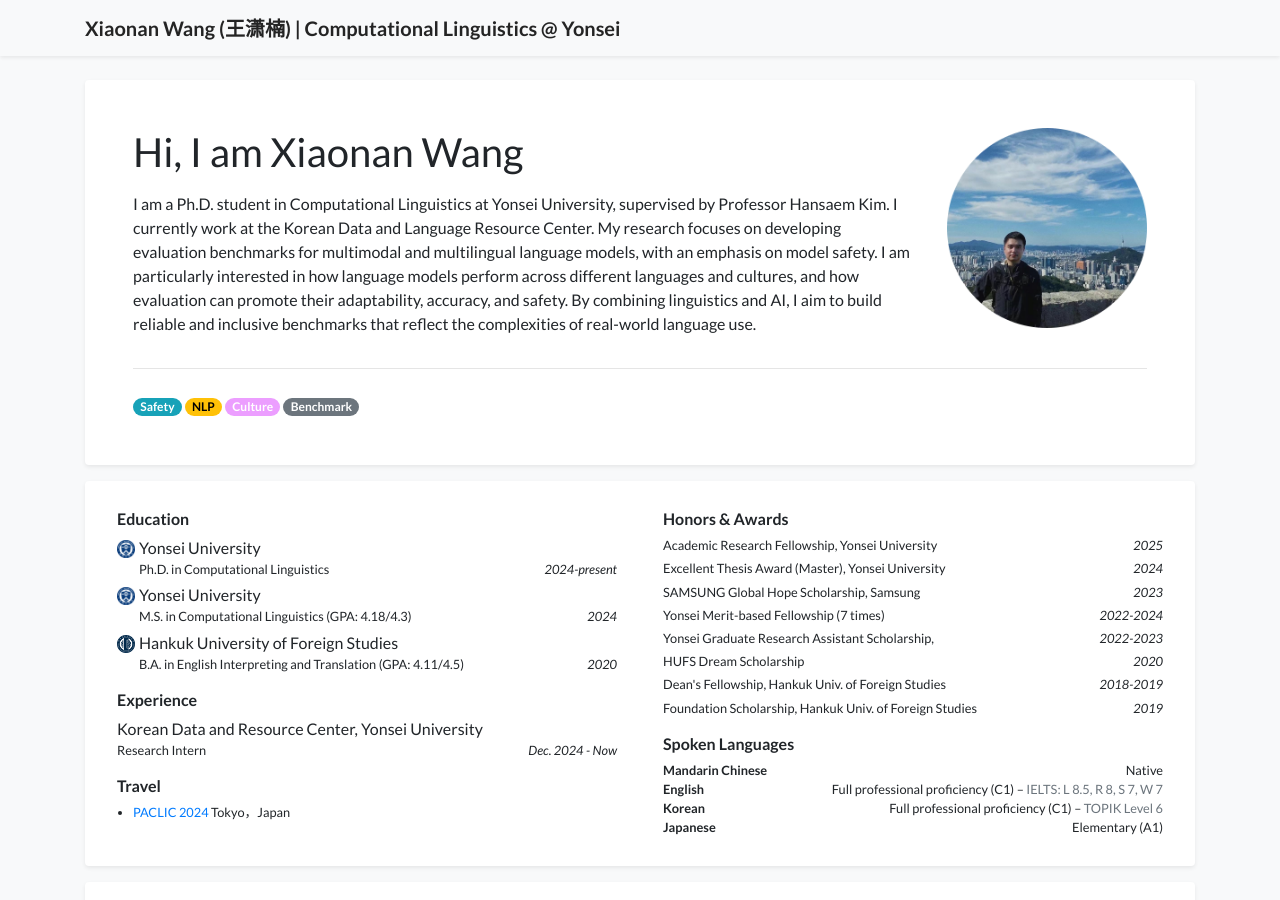
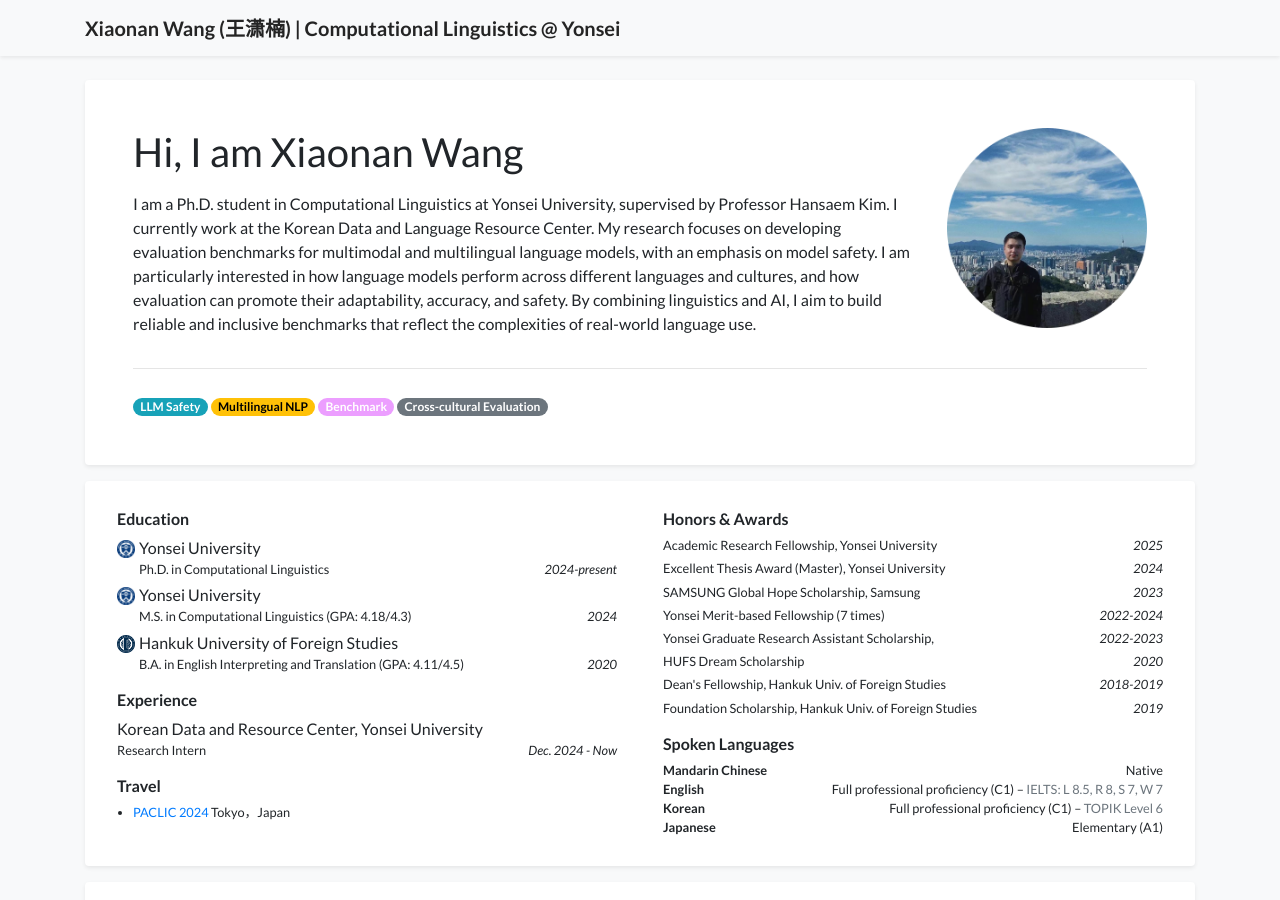
Before and after one commit to wangxiaonan-git/wangxiaonan-git.github.io, a Jekyll site: the page built from index.html, in a window 1280 px wide and 900 px high. Built offline with Jekyll 4.4.1, drawn with Linux system fonts in a browser that asks for light colours; a style sheet for code colours, icons or effects is not loaded.

Commit message:
Update profile_card.html

```diff
--- a/_includes/widgets/profile_card.html
+++ b/_includes/widgets/profile_card.html
@@ -40,10 +40,10 @@
                     <div class="col">
                         <!-- Research interest tags -->
                         <div class="text-profile-bio mt-2">
-                            <span class="badge badge-pill" style="background-color:#17a2b8; color: white;">Safety</span>
-                            <span class="badge badge-pill" style="background-color:#ffc107; color: black;">NLP</span>
-                            <span class="badge badge-pill" style="background-color:#ec9eff; color: white;">Culture</span>
-                            <span class="badge badge-pill" style="background-color:#6c757d; color: white;">Benchmark</span>
+                            <span class="badge badge-pill" style="background-color:#17a2b8; color: white;">LLM Safety</span>
+                            <span class="badge badge-pill" style="background-color:#ffc107; color: black;">Multilingual NLP</span>
+                            <span class="badge badge-pill" style="background-color:#ec9eff; color: white;">Benchmark</span>
+                            <span class="badge badge-pill" style="background-color:#6c757d; color: white;">Cross-cultural Evaluation</span>
                         </div>
 
                         {% if site.data.profile.gscholar %}
```
